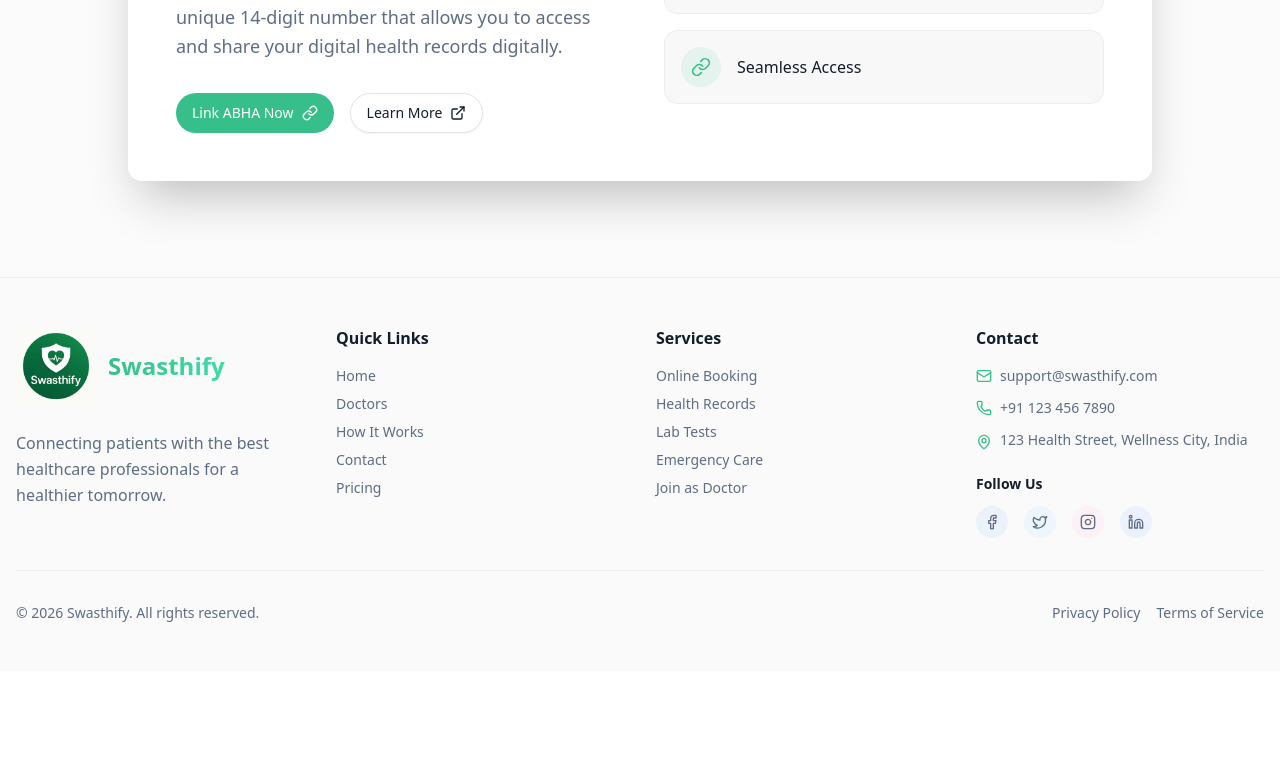
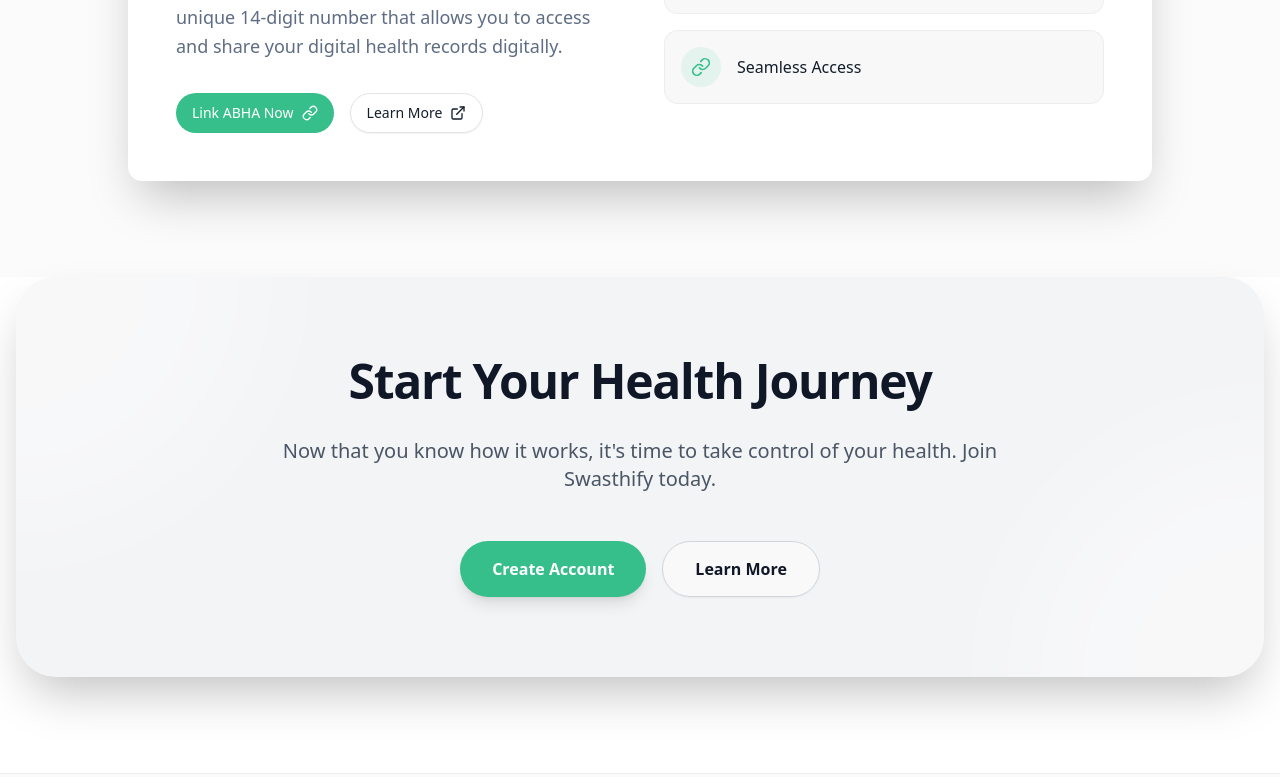
Before and after one commit to niks-nikhil-anand/swasthify_admin_portal, a Next.js app: page /how-it-works in a window 1280 px wide. Shown: the part 1507-2284 px from the top of the page. Before the commit the page ends 2178 px from the top, so only its background shows below. Built offline with nearby package versions, Linux system fonts and the light colour scheme.

Commit message:
feat: Implement specific content for CTA sections on the How It Works, Contact, and Services pages.

```diff
--- a/app/(root)/how-it-works/page.tsx
+++ b/app/(root)/how-it-works/page.tsx
@@ -5,6 +5,7 @@ import { UserPlus, Link as LinkIcon, Activity, ExternalLink, ArrowRight } from "
 import Link from "next/link";
 import { Card, CardContent } from "@/components/ui/card";
 import { Badge } from "@/components/ui/badge";
+import { CTA } from "@/components/shared/CTA";
 
 export default function HowItWorksPage() {
     const steps = [
@@ -156,6 +157,13 @@ export default function HowItWorksPage() {
                     </div>
                 </div>
             </section>
+
+            <CTA
+                title="Start Your Health Journey"
+                description="Now that you know how it works, it's time to take control of your health. Join Swasthify today."
+                primaryAction={{ text: "Create Account", href: "/register/patient" }}
+                secondaryAction={{ text: "Learn More", href: "/about-us" }}
+            />
         </div>
     );
 }
```
